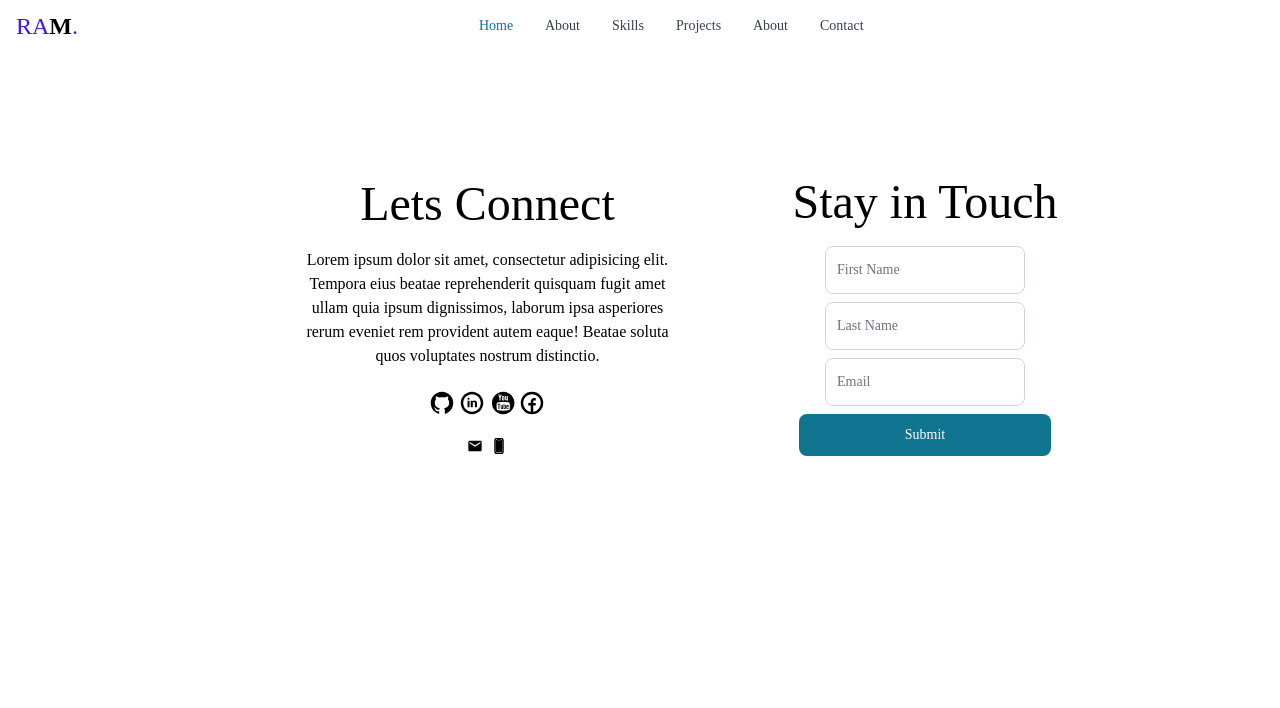
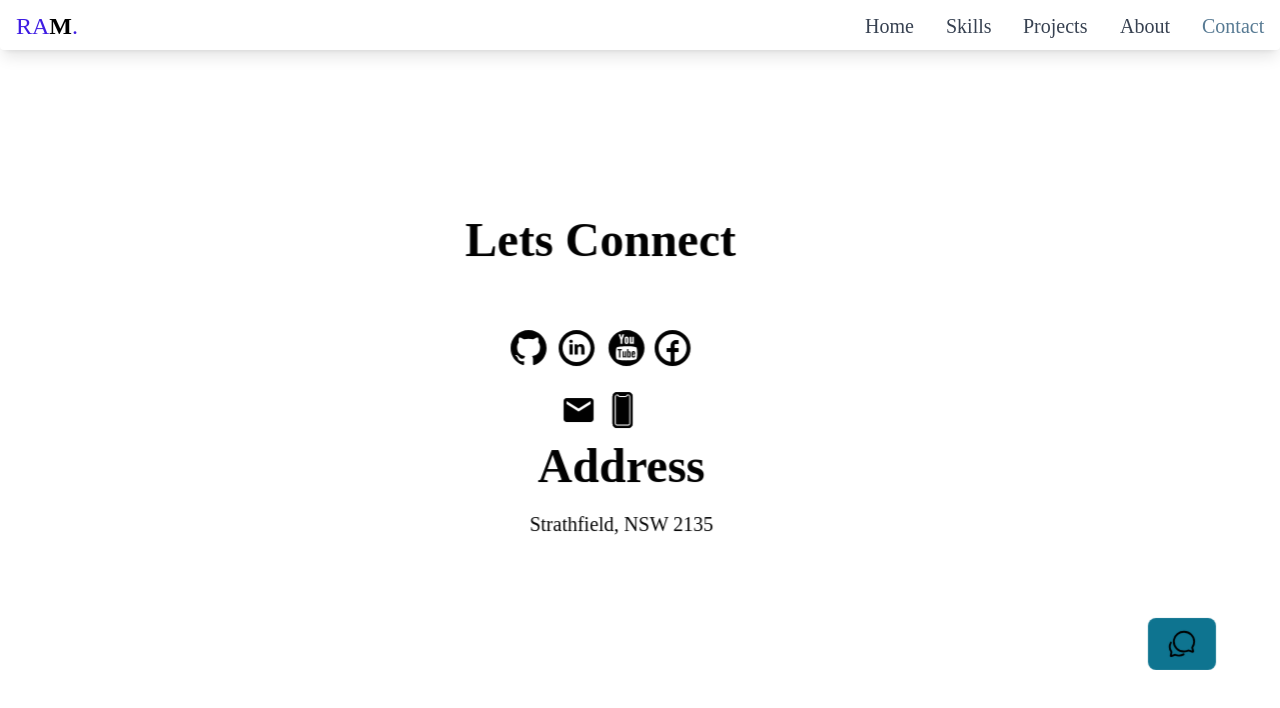
Before and after one commit to Ram-cpu-coder/Portfolio-React, a React (Vite) app: page /contact in a window 1280 px wide. Shown: the top 708 px of the page. Built offline with nearby package versions, Linux system fonts and the light colour scheme.

Commit message:
navbar, contact, about

```diff
--- a/src/App.css
+++ b/src/App.css
@@ -14,46 +14,72 @@
   --border-white-color: white;
 
 }
+
+@keyframes bottom-block {
+  from{
+    transform: translateY(30px);
+  }
+  to{
+    transform: translateX(0px);
+  }
+}
+.bottom-block{
+  animation: bottom-block 1s ease-in-out;
+  animation-timeline: view();
+}
 @keyframes appear {
-from{
+  from{
+scale: 0.75;
+  }
+  to{
+scale: 1;
+  }
+}
+@keyframes opacity {
+0%{
   opacity: 0;
-  scale: 0.5;
 }
-to{
+25%{
+  opacity: 0.25;
+}
+50%{
+  opacity: 0.5;
+}
+75%{
+  opacity: 0.75;
+}
+100%{
   opacity: 1;
-  scale: 1;
 }
 }
 .block{
-  animation: appear 3s ease-in-out;
+  animation: appear 3s ease-in-out, opacity 3s ease-in-out;
   animation-timeline: view();
   animation-range: entry 20%;
 }
 @keyframes left {
   from{
-    opacity: 0;
     transform: translateX(-20px);
   }
   to{
-    opacity: 1;
     transform: translateX(0px);
   }
 }
 .left-block{
-  animation: left 2s ease-in-out;
+  animation: left 1s ease-in-out;
+  animation-timeline: view();
 }
 @keyframes right {
   from{
-    opacity: 0;
     transform: translateX(20px);
   }
   to{
-    opacity: 1;
     transform: translateX(0px);
   }
 }
 .right-block{
-  animation: right 2s ease-in-out;
+  animation: right 1s ease-in-out;
+  animation-timeline: view();
 }
 
 /* =========================== */
@@ -116,6 +142,12 @@ body {
   width: 100%;
 }
 
+/* ================================================== */
+/* Nav Bar Active Link */
+.active{
+  color: #577a93;
+  transition: color 0.4s ease-in-out;
+}
 
 /* ---------------------------main-container------------------ */
 .main-container {
@@ -364,6 +396,11 @@ background: rgb(43, 43, 43);
   width: 95%;
   height: auto;
   min-height: 500px;
+
+}
+.group > span> svg{
+  filter: invert(1) !important;
+
 }
 
 
@@ -541,7 +578,6 @@ background: rgb(43, 43, 43);
   align-items: center;
   min-height: 80vh;
   height: auto;
-  padding: 20px 0;
 }
 
 
@@ -628,7 +664,11 @@ background: rgb(43, 43, 43);
 
   gap: 20px;
 }
-
+.contact{
+    flex-direction: column;
+    justify-content: center;
+    align-items: center;
+  }
 
 .wrapper-contact>h1 {
   margin: 40px;
@@ -867,8 +907,7 @@ background: rgb(43, 43, 43);
 .custom-css-col{
   flex-direction: column;
 }
-  .img-about {
-  }
+
 
   .text-about>h1 {
       margin-bottom: 20px;
@@ -890,19 +929,6 @@ background: rgb(43, 43, 43);
 }
 
 @media screen and (max-width: 880px) {
-  .nav-bar {
-      padding: 0 10%;
-  }
-
-  .nav-ul {
-      display: none;
-  }
-
-  .hamburger {
-      display: block;
-  }
-
-
   .main-container {
       width: 100%;
   }
@@ -977,11 +1003,11 @@ background: rgb(43, 43, 43);
     background: none;
     height: auto;
   }
-  .contact{
+  /* .contact{
     flex-direction: column;
     justify-content: start;
     align-items: center;
-  }
+  } */
   .left-block{
     width: 100%;
     min-height: 30vh;
--- a/src/Contact.jsx
+++ b/src/Contact.jsx
@@ -1,18 +1,25 @@
 import React, { useState } from "react";
-import { FloatingLabel, Button } from "flowbite-react";
+import { FloatingLabel, Button, Modal, Label, TextInput } from "flowbite-react";
 import { MdEmail } from "react-icons/md";
 import { TiSocialFacebookCircular } from "react-icons/ti";
 import { TiSocialLinkedinCircular } from "react-icons/ti";
 import { TiSocialYoutubeCircular } from "react-icons/ti";
 import { IoPhonePortrait } from "react-icons/io5";
 import { LiaGithub } from "react-icons/lia";
+import { IoChatbubblesOutline } from "react-icons/io5";
 
 const Contact = () => {
   const [firstName, setFirstName] = useState("");
   const [lastName, setLastName] = useState("");
   const [email, setEmail] = useState("");
   const [formData, setFormData] = useState([]);
-  console.log("Before", formData);
+  const [openModal, setOpenModal] = useState(false);
+  // console.log("Before", formData);
+
+  const onCloseModal = () => {
+    setOpenModal(false);
+    setEmail("");
+  };
   const handleSubmit = () => {
     const newData = { firstName: firstName, lastName: lastName, email: email };
     setFormData((prev) => [...prev, newData]);
@@ -21,23 +28,13 @@ const Contact = () => {
     setLastName("");
     setEmail("");
   };
-  console.log("After", formData);
+  // console.log("After", formData);
   return (
-    <div id="contact" className="block h-[auto]">
-      <div className="wrapper-contact">
-        {/* <div className="background bg-cover bg-fixed bg-top w-[100%] h-[350px] bg-[url('assets/images/contactBg.jpg')] flex justify-center items-center">
-          <h1 className="text-5xl font-bold">Contact</h1>
-        </div> */}
-        <div className="flex contact items-start justify-center gap-10 w-[95%]">
-          <div className="left-block flex flex-col justify-center items-center w-[45%] min-h-[60vh]">
-            <h1 className="text-5xl mb-5">Lets Connect</h1>
-            <p className="text-center w-[70%]">
-              Lorem ipsum dolor sit amet, consectetur adipisicing elit. Tempora
-              eius beatae reprehenderit quisquam fugit amet ullam quia ipsum
-              dignissimos, laborum ipsa asperiores rerum eveniet rem provident
-              autem eaque! Beatae soluta quos voluptates nostrum distinctio.
-            </p>
-            <div className="contact-icons text-3xl mt-5">
+    <div id="contact" className="block min-h-[95vh] h-[auto]">
+      <div className="flex flex-col contact items-center justify-center w-[95%] relative h-[80vh]">
+        <div className="flex flex-col justify-center items-center min-h-[30vh] w-[100%] left-block">
+          <h1 className="text-5xl font-bold mb-5 text-center">Lets Connect</h1>
+          <div className="contact-icons text-5xl mt-10">
             <a href="https://github.com/Ram-cpu-coder" target="_blank">
               <LiaGithub />
             </a>
@@ -54,7 +51,7 @@ const Contact = () => {
               <TiSocialFacebookCircular />
             </a>
           </div>
-            <div className="flex justify-between items-center gap-2 mt-5 font-bold">
+          <div className="flex justify-between items-center gap-2 mt-5 font-bold text-4xl">
             <a href="mailto:ramkumardhimal2057@icloud.com">
               <MdEmail />
             </a>
@@ -63,39 +60,52 @@ const Contact = () => {
             </a>
           </div>
         </div>
-          <div className="right-block flex flex-col justify-center items-center w-[auto] min-h-[60vh]">
-            <h1 className="text-5xl mb-5">Stay in Touch</h1>
-            <form
-              className="w-[100%] flex flex-col items-center justify-center"
-              onSubmit={(e) => {
-                e.preventDefault;
-                handleSubmit();
-              }}
+        <div className="right-block flex flex-col justify-center items-center w-[100%] min-h-[auto]">
+          <h2 className="text-5xl font-bold mb-5 text-center">Address</h2>
+          <p className="text-center text-xl w-[60%]">Strathfield, NSW 2135</p>
+        </div>
+        <Button
+          className="absolute bottom-5 right-0"
+          onClick={() => setOpenModal(true)}
         >
-              {/* <FloatingLabel label="name">
-                <input type="text" name="name" id="name" />
-              </FloatingLabel> */}
-              <FloatingLabel
-                variant="outlined"
-                label="First Name"
-                onChange={(e) => setFirstName(e.target.value)}
+          <IoChatbubblesOutline className=" text-3xl" />
+        </Button>
+      </div>
+      <div
+        className={`right-block flex flex-col justify-center items-center w-[auto] h-[auto]`}
+      >
+        <Modal show={openModal} size="md" onClose={onCloseModal} popup>
+          <Modal.Header />
+          <Modal.Body>
+            <div className="space-y-6">
+              <h3 className="text-xl font-bold text-gray-900 dark:text-white">
+                Stay in Touch
+              </h3>
+              <div>
+                <div className="mb-2 block">
+                  <Label htmlFor="name" value="Your Name" />
+                </div>
+                <TextInput id="name" type="text" required />
+              </div>
+              <div>
+                <div className="mb-2 block">
+                  <Label htmlFor="email" value="Your email" />
+                </div>
+                <TextInput
+                  id="email"
+                  placeholder="name@company.com"
+                  value={email}
+                  onChange={(event) => setEmail(event.target.value)}
+                  required
                 />
-              <FloatingLabel
-                variant="outlined"
-                label="Last Name"
-                onChange={(e) => setLastName(e.target.value)}
-              />
-              <FloatingLabel
-                variant="outlined"
-                label="Email"
-                onChange={(e) => setEmail(e.target.value)}
-              />
-              <Button type="submit" className="w-[95%]">
-                Submit
-              </Button>
-            </form>
+              </div>
+
+              <div className="w-full">
+                <Button>Submit</Button>
               </div>
             </div>
+          </Modal.Body>
+        </Modal>
       </div>
     </div>
   );
--- a/src/NavBar.jsx
+++ b/src/NavBar.jsx
@@ -1,11 +1,29 @@
 "use client";
-import React, { useState } from "react";
+import React, { useEffect, useState } from "react";
 import { Button, Navbar } from "flowbite-react";
+import { useLocation } from "react-router-dom";
 
 const NavBar = () => {
+  const location = useLocation();
+  const [activeLink, setActiveLink] = useState("");
+
+  useEffect(() => {
+    if (location.pathname === "/") {
+      setActiveLink("home");
+    } else if (location.pathname === "/skills") {
+      setActiveLink("skills");
+    } else if (location.pathname === "/projects") {
+      setActiveLink("projects");
+    } else if (location.pathname === "/about") {
+      setActiveLink("about");
+    } else if (location.pathname === "/contact") {
+      setActiveLink("contact");
+    }
+  }, [location.pathname]);
+
   return (
-    <Navbar fluid rounded>
-      <Navbar.Brand href="https://flowbite-react.com">
+    <Navbar rounded className="sticky top-0 h-[50px] z-10 bg-[white] shadow-lg">
+      <Navbar.Brand href="/">
         <h1 className="text-2xl">
           <span
             id="logo"
@@ -15,19 +33,40 @@ const NavBar = () => {
           </span>
         </h1>
       </Navbar.Brand>
-      <div className="flex md:order-2">
-        {/* <Button>Get started</Button> */}
-        <Navbar.Toggle />
-      </div>
-      <Navbar.Collapse>
-        <Navbar.Link href="/" active>
+
+      <Navbar.Toggle />
+      <Navbar.Collapse className="bg-white">
+        <Navbar.Link
+          href="/"
+          className={`text-xl ${activeLink === "home" ? "active" : ""}`}
+        >
           Home
         </Navbar.Link>
-        <Navbar.Link href="/about">About</Navbar.Link>
-        <Navbar.Link href="/skills">Skills</Navbar.Link>
-        <Navbar.Link href="/projects">Projects</Navbar.Link>
-        <Navbar.Link href="/about">About</Navbar.Link>
-        <Navbar.Link href="/contact">Contact</Navbar.Link>
+
+        <Navbar.Link
+          href="/skills"
+          className={`text-xl ${activeLink === "skills" ? "active" : ""}`}
+        >
+          Skills
+        </Navbar.Link>
+        <Navbar.Link
+          href="/projects"
+          className={`text-xl ${activeLink === "projects" ? "active" : ""}`}
+        >
+          Projects
+        </Navbar.Link>
+        <Navbar.Link
+          href="/about"
+          className={`text-xl ${activeLink === "about" ? "active" : ""}`}
+        >
+          About
+        </Navbar.Link>
+        <Navbar.Link
+          href="/contact"
+          className={`text-xl ${activeLink === "contact" ? "active" : ""}`}
+        >
+          Contact
+        </Navbar.Link>
       </Navbar.Collapse>
     </Navbar>
   );
--- a/src/Skills.jsx
+++ b/src/Skills.jsx
@@ -22,7 +22,7 @@ const Skills = () => {
       </div>
       <div className="h-[400px] w-[85%]">
         {isMobile ? (
-          <Carousel className="bg-black rounded-3xl">
+          <Carousel className="bg-black bg-opacity-60 rounded-3xl">
             <div className="min-h[auto] h-[500px] w-[100%] flex justify-around items-center">
               <img
                 src="./assets/images/html.png"
@@ -73,7 +73,7 @@ const Skills = () => {
             </div>
           </Carousel>
         ) : (
-          <Carousel className="bg-black rounded-3xl">
+          <Carousel className="bg-[sky] bg-opacity-50 rounded-3xl">
             <div className="min-h[auto] h-[500px] w-[100%] flex justify-around items-center">
               <img
                 src="./assets/images/html.png"
```
Also changed, not shown: src/Home.jsx (+4 -4 lines). Lines whose indentation alone changed are shown as unchanged.
